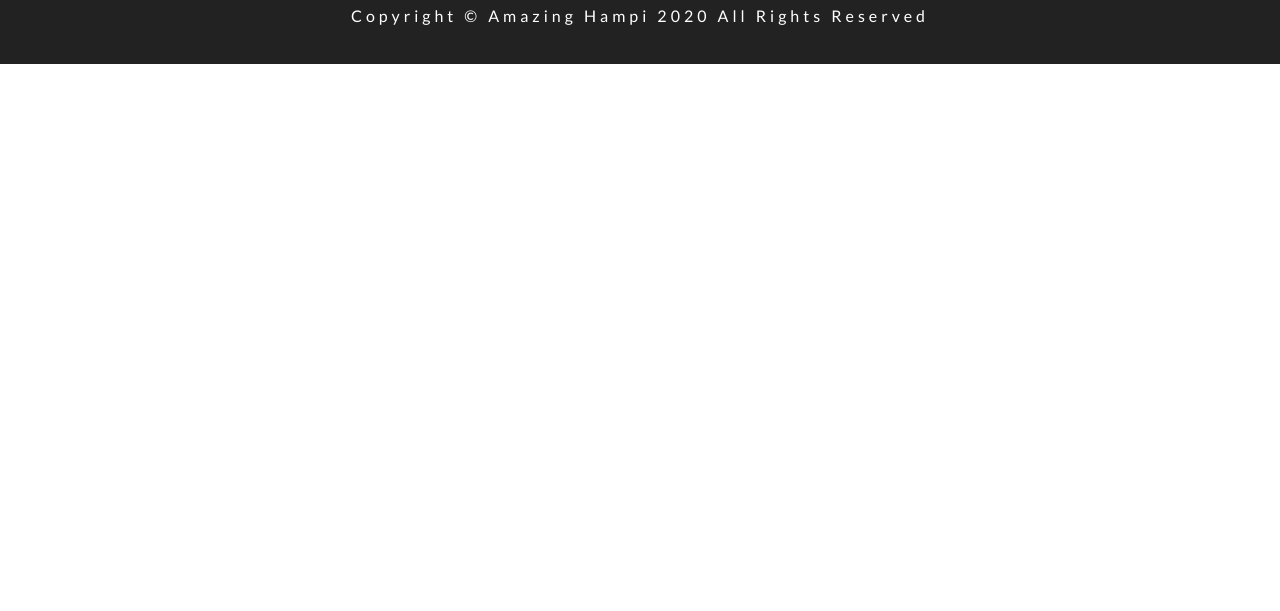
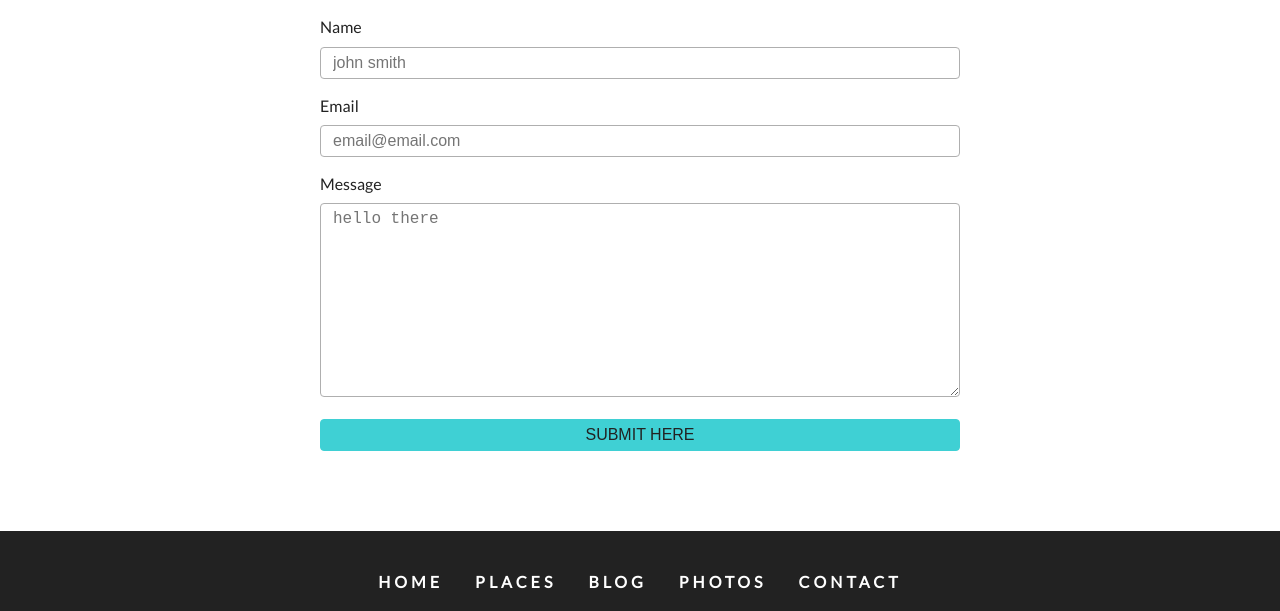
Before and after one commit to lakshmishettappakantha/react_repo, a Gatsby site: page /contact in a window 1280 px wide. Shown: the part 830-1441 px from the top of the page. Before the commit the page ends 894 px from the top, so only its background shows below. Built offline with nearby package versions, Linux system fonts and the light colour scheme; Gatsby itself is replaced by a stand-in of ours.

Commit message:
Formspree updated

```diff
--- /dev/null
+++ b/src/components/Contact.js
@@ -0,0 +1,54 @@
+import React from "react"
+import Title from "./Title"
+import styles from "../css/contact.module.css"
+
+const Contact = () => {
+    return (
+        <section className={styles.contact}>
+            <Title title="contact" subtitle="us" />
+            <div className={styles.center}>
+                <form action="https://formspree.io/mnqgdrwa" method="POST" className={styles.form}>
+                    <div>
+                        <label htmlFor="name">name</label>
+                        <input
+                            type="text"
+                            name="name"
+                            id="name"
+                            className={styles.formControl}
+                            placeholder="john smith"
+                        />
+                    </div>
+                    <div>
+                        <label htmlFor="email">email</label>
+                        <input
+                            type="email"
+                            name="email"
+                            id="email"
+                            className={styles.formControl}
+                            placeholder="email@email.com"
+                        />
+                    </div>
+                    <div>
+                        <label htmlFor="message">message</label>
+                        <textarea
+                            name="message"
+                            id="message"
+                            rows="10"
+                            className={styles.formControl}
+                            placeholder="hello there"
+                        />
+                    </div>
+                    <div>
+                        <input
+                            type="submit"
+                            value="submit here"
+                            className={styles.submit}
+                        />
+                    </div>
+                </form>
+            </div>
+        </section>
+    )
+}
+
+export default Contact
--- /dev/null
+++ b/src/css/contact.module.css
@@ -0,0 +1,40 @@
+.contact {
+    padding: 4rem 0;
+  }
+  .center {
+    width: 80vw;
+    margin: 0 auto;
+  }
+  @media screen and (min-width: 992px) {
+    .center {
+      width: 50vw;
+      margin: 0 auto;
+    }
+  }
+  .contact label {
+    text-transform: capitalize;
+    display: block;
+    margin-bottom: 0.5rem;
+  }
+  .formControl,
+  .submit {
+    width: 100%;
+    font-size: 1rem;
+    margin-bottom: 1rem;
+    padding: 0.375rem 0.75rem;
+    border: 1px solid var(--darkGrey);
+    border-radius: 0.25rem;
+  }
+  .submit {
+    background-color: var(--primaryColor);
+    border-color: var(--primaryColor);
+    text-transform: uppercase;
+    color: var(--mainBlack);
+    transition: var(--mainTransition);
+    cursor: pointer;
+  }
+  .submit:hover {
+    background: var(--darkGrey);
+    color: var(--mainWhite);
+    border-color: var(--darkGrey);
+  }
--- a/src/pages/contact.js
+++ b/src/pages/contact.js
@@ -2,6 +2,7 @@
 import Layout from "../components/Layout"
 import StyledHero from "../components/StyledHero"
 import { graphql } from "gatsby"
+import Contact from "../components/Contact"
 
 export const query = graphql`
 query {
@@ -21,6 +22,7 @@
             <StyledHero img={data.contactBcg.childImageSharp.fluid}>
                 Contact page
             </StyledHero>
+            <Contact />
         </Layout>
     )
 }
```
